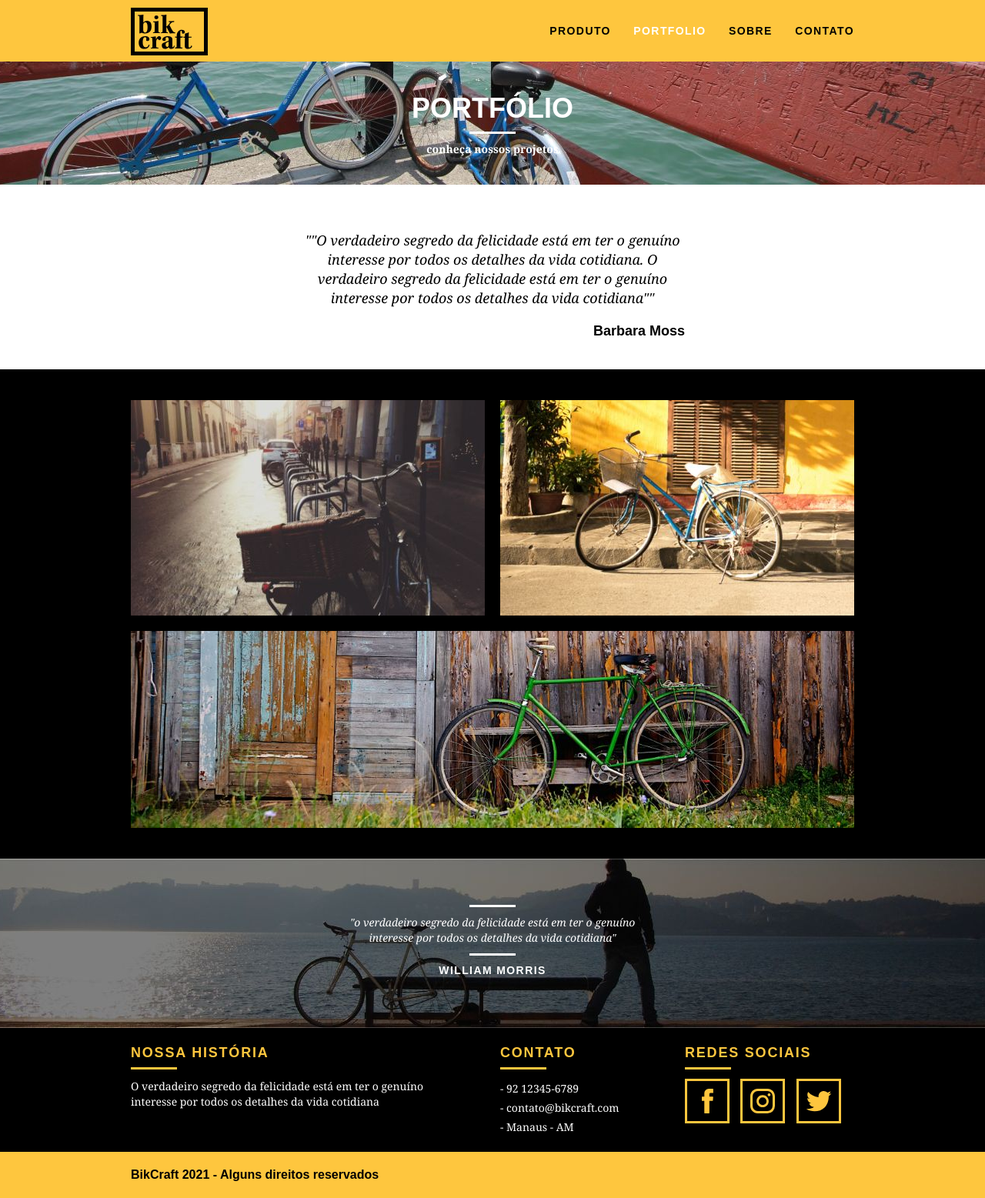
After one commit to caio-viniciusp/bikcraft, a PHP site: page /portfolio.html in a window 1280 px wide. The commit adds this page. Shown: the whole page at 77% size. Run offline with PHP 8.4, Linux system fonts and the light colour scheme.

Commit message:
add: pagina portfolio

```diff
--- a/css/style.css
+++ b/css/style.css
@@ -580,3 +580,35 @@ img {
 .orcamento_dados p {
   margin: 8px 0;
 }
+
+/************************************************/
+
+/* PORTFOLIO */
+
+.interna_portfolio {
+  background: url("../img/bg-portfolio.jpg") no-repeat center;
+  background-size: cover;
+}
+
+.quote_cliente {
+  padding: 60px 0;
+  max-width: 500px;
+  margin: 0 auto;
+}
+
+.quote_cliente p {
+  text-align: center;
+  font-family: Georgia, 'Times New Roman', serif;
+  font-size: 18px;
+  line-height: 25px;
+  font-style: italic;
+  margin-bottom: 20px;
+}
+
+.quote_cliente cite {
+  font-size: 18px;
+  font-weight: bold;
+  text-align: right;
+  float: right;
+  font-style: normal
+}
--- a/index.html
+++ b/index.html
@@ -40,7 +40,7 @@
         </p>
         <cite>WILLIAM MORRIS</cite>
       </blockquote>
-      <a href="produtos.html" class="btn">Orçamento</a>
+      <a href="produto.html" class="btn">Orçamento</a>
     </div>
   </section>
 
--- /dev/null
+++ b/portfolio.html
@@ -0,0 +1,110 @@
+<!DOCTYPE html>
+<html lang="pt-br">
+<head>
+  <meta charset="UTF-8">
+  <meta http-equiv="X-UA-Compatible" content="IE=edge">
+  <meta name="viewport" content="width=device-width, initial-scale=1.0">
+  <link rel="stylesheet" href="css/normalize.css">
+  <link rel="stylesheet" href="css/reset.css">
+  <link rel="stylesheet" href="css/grid.css">
+  <link rel="stylesheet" href="css/style.css">
+  <title>BikCraft</title>
+</head>
+<body>
+  <!-- BARRA DE NAVEGAÇÂO -->
+
+  <header class="header">
+    <div class="container">
+      <a href="index.html" class="grid-4">
+        <img src="img/bikcraft.svg" alt="BikCraft">
+      </a>
+      <nav class="grid-12 header_menu">
+        <ul>
+          <li><a href="produto.html">Produto</a></li>
+          <li><a href="portfolio.html" class="menu_ativo">Portfolio</a></li>
+          <li><a href="sobre.html" >Sobre</a></li>
+          <li><a href="contato.html">Contato</a></li>
+        </ul>
+      </nav>
+    </div>
+  </header>
+
+  <!-- INTRODUÇÃO -->
+
+  <section class="introducao_interna interna_portfolio">
+    <div class="container">
+      <h1>PORTFÓLIO</h1>
+      <p>conheça nossos projetos</p>
+    </div>
+  </section>
+
+  <section class="container">
+    <blockquote class="quote_cliente">
+      <p>
+        ""O verdadeiro segredo da felicidade está em ter o genuíno interesse por todos os detalhes da vida cotidiana. O verdadeiro segredo da felicidade está em ter o genuíno interesse por todos os detalhes da vida cotidiana""
+      </p>
+      <cite>Barbara Moss</cite>
+    </blockquote>
+  </section>
+
+  <!-- PORTFOLIO -->
+
+  <section class="portfolio">
+    <div class="container">
+      <ul class="portfolio_lista">
+        <li class="grid-8"><img src="img/portfolio/retro.jpg" alt="Bicicleta Retro"></li>
+        <li class="grid-8"><img src="img/portfolio/passeio.jpg" alt="Bicicleta Passeio"></li>
+        <li class="grid-16"><img src="img/portfolio/esporte.jpg" alt="Bicicleta Esporte"></li>
+      </ul>
+    </div>
+  </section>
+
+
+  <!-- FOOTER-->
+  <section class="quebra">
+    <blockquote class="quote_externo container">
+      <p>"o verdadeiro segredo da felicidade está em ter o genuíno
+        interesse por todos os detalhes da vida cotidiana"</p>
+        <cite>WILLIAM MORRIS</cite>
+    </blockquote>
+  </section>
+
+  <footer>
+      <div class="footer">
+        <div class="container">
+          <div class="grid-8 hist">
+            <h3>Nossa História</h3>
+            <p>O verdadeiro segredo da felicidade está em ter o genuíno interesse por todos os detalhes da vida cotidiana</p>
+          </div>
+          <div class="grid-4 contato">
+            <h3>Contato</h3>
+            <ul>
+              <li>- 92 12345-6789</li>
+              <li>- contato@bikcraft.com</li>
+              <li>- Manaus - AM</li>
+            </ul>
+          </div>
+          <div class="grid-4 sociais">
+            <h3>Redes Sociais</h3>
+            <ul>
+              <li><a href="htto://facebook.com" target="_blank"><img src="img/sociais/facebook.svg" alt="Facebook BikCraft"></a>
+              </li>
+              <li><a href="htto://instagram.com" target="_blank"><img src="img/sociais/instagram.svg" alt="Instagram BikCraft"></a>
+              </li>
+              <li><a href="htto://twitter.com" target="_blank"><img src="img/sociais/twitter.svg" alt="twitter BikCraft"></a>
+              </li>
+            </ul>
+          </div>
+        </div>
+      </div>
+      <div class="copy">
+        <div class="container">
+          <p class="grid-16">BikCraft 2021 - Alguns direitos reservados</p>
+        </div>
+      </div>
+    </footer>
+
+
+
+</body>
+</html>
```
